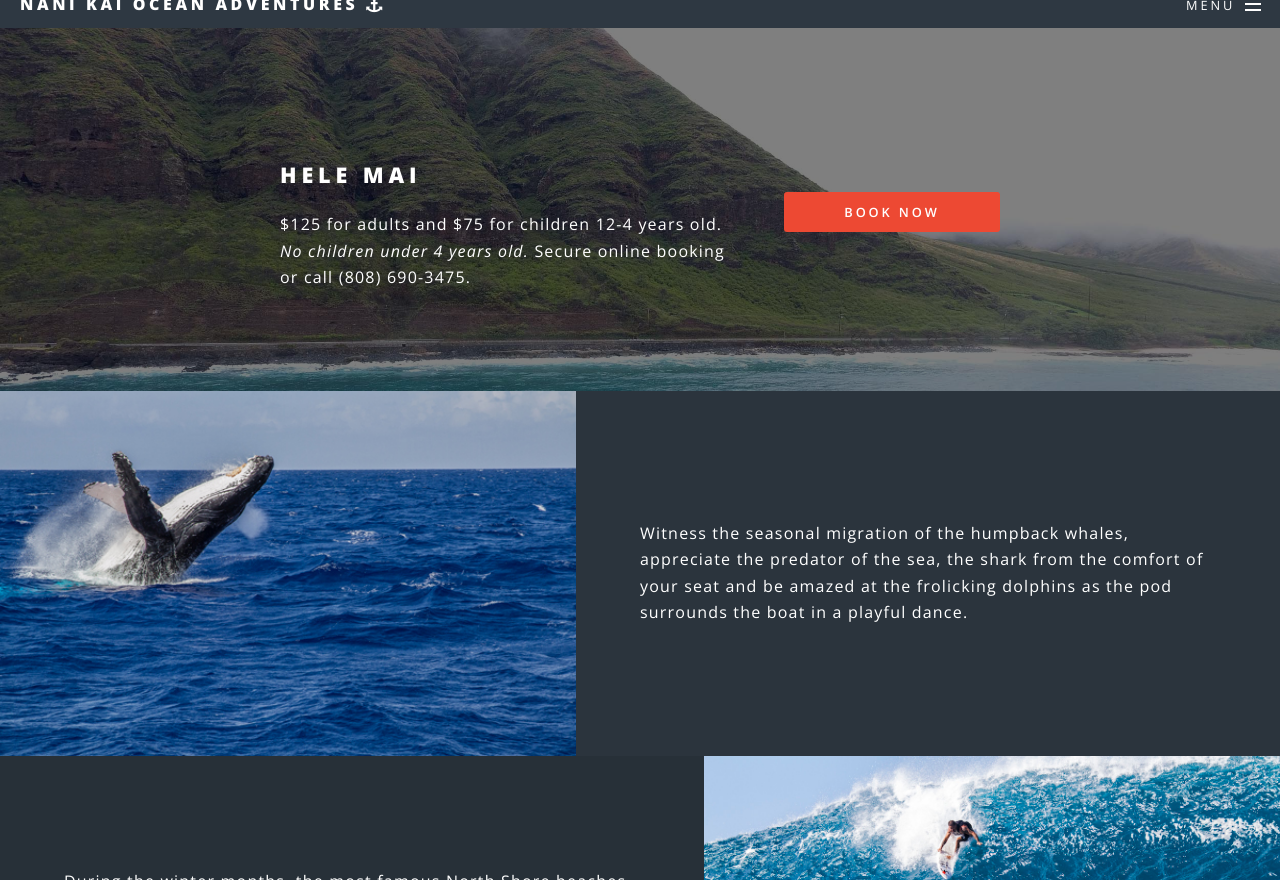
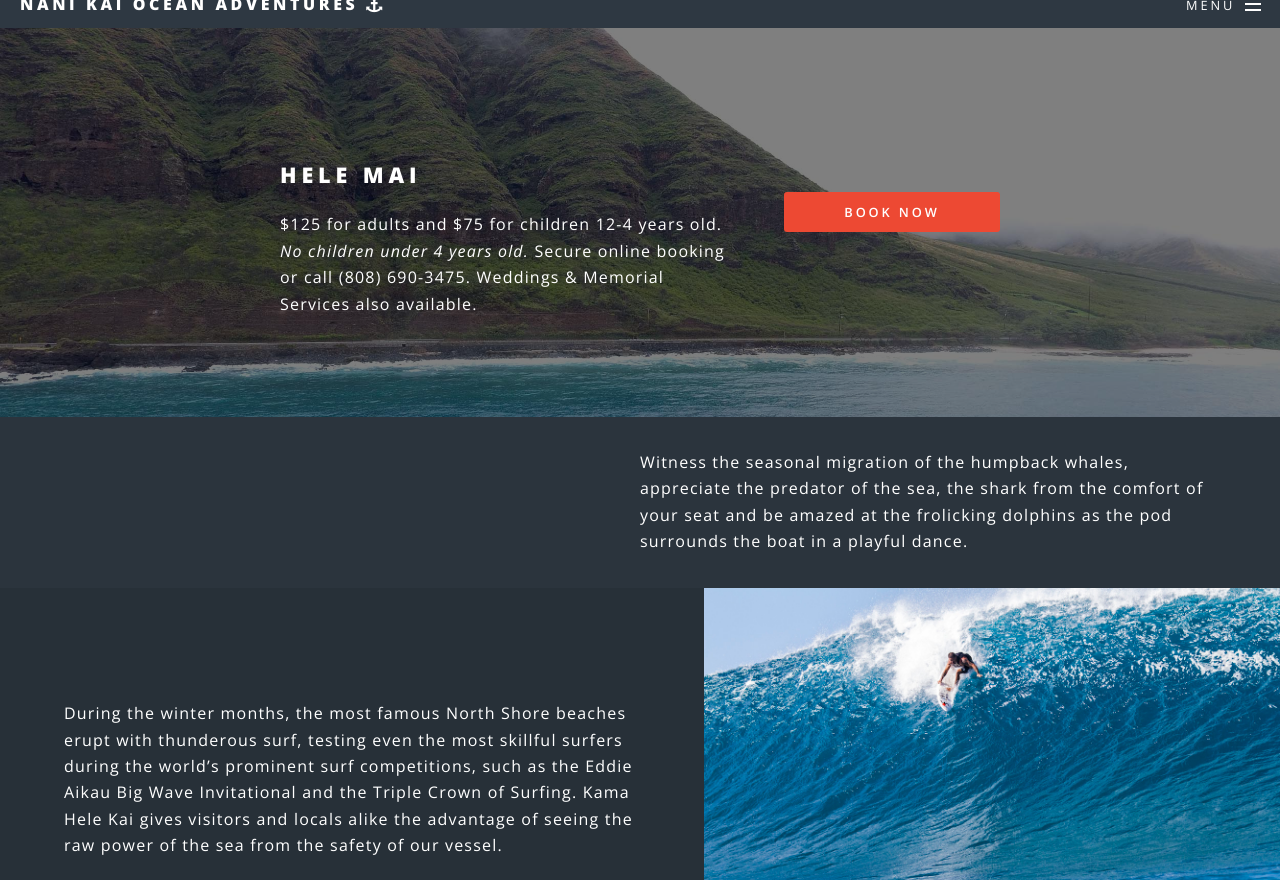
Before and after one commit to skam223/skam223.github.io, a Jekyll site: the page built from index.html, in a window 1280 px wide and 900 px high, scrolled down 2092 px, cut to the strip 20-900 px from the top of the window. Built offline with Jekyll 4.4.1, drawn with Linux system fonts in a browser that asks for light colours; a script that is not in the unit is left out; some of the changed text lies outside the part shown.

Commit message:
added memorial

```diff
--- a/index.html
+++ b/index.html
@@ -38,7 +38,7 @@ permalink: /
 						<div class="inner">
 							<header>
 								<h2>HELE MAI</h2>
-								<p>$125 for adults and $75 for children 12-4 years old. <em>No children under 4 years old. </em> Secure online booking or call (808) 690-3475.</p>
+								<p>$125 for adults and $75 for children 12-4 years old. <em>No children under 4 years old. </em> Secure online booking or call (808) 690-3475. Weddings & Memorial Services also available.</p>
 							</header>
 							<ul class="actions vertical">
 								<li><a href="https://fareharbor.com/embeds/book/nanikaioceanadventures/items/?full-items=yes" class="button fit special">Book Now</a></li>
@@ -99,7 +99,7 @@ permalink: /
 						<div class="inner">
 							<header>
 								<h2>HELE MAI</h2>
-								<p>$125 for adults and $75 for children 12-4 years old. <em>No children under 4 years old. </em> Secure online booking or call (808) 690-3475.</p>
+								<p>$125 for adults and $75 for children 12-4 years old. <em>No children under 4 years old. </em> Secure online booking or call (808) 690-3475. Weddings & Memorial Services also available.</p>
 							</header>
 							<ul class="actions vertical">
 								<li><a href="https://fareharbor.com/embeds/book/nanikaioceanadventures/items/?full-items=yes" class="button fit special">Book Now</a></li>
```
Also changed, not shown: images/spotlight_1.jpg (deleted).
